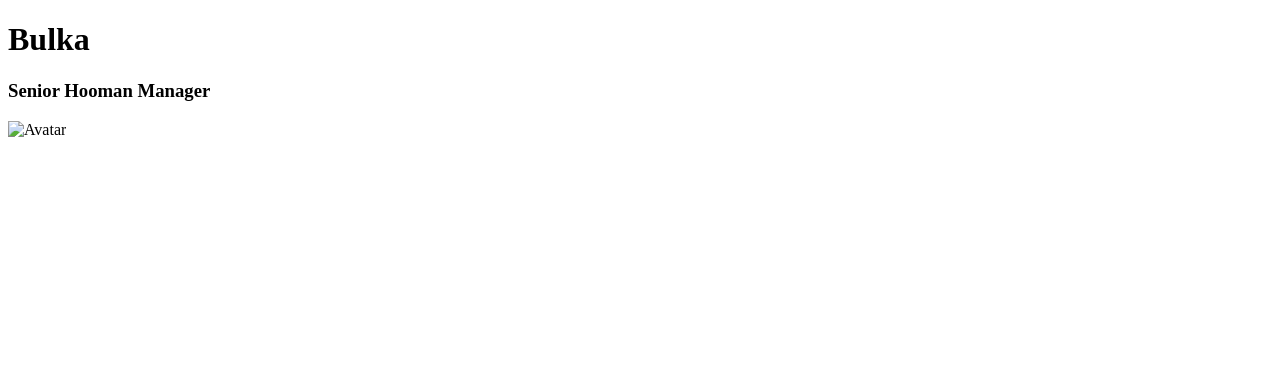
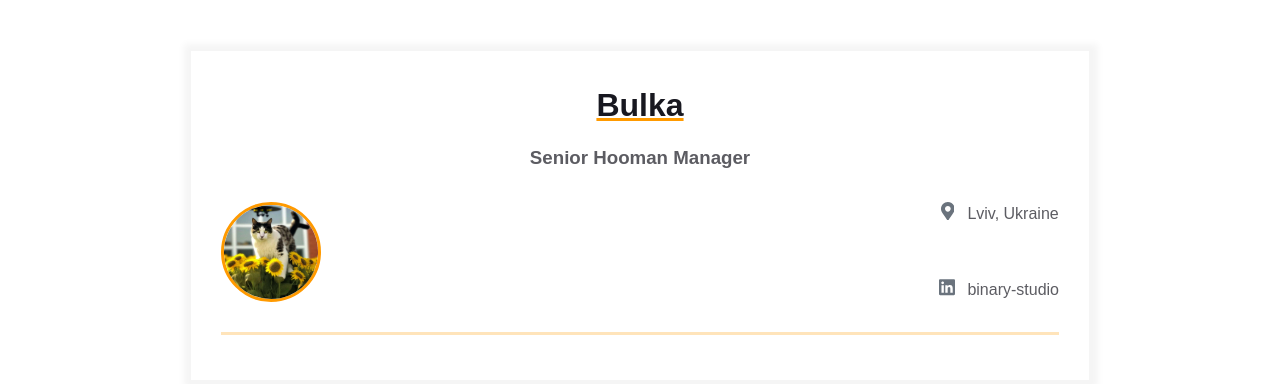
Before and after one commit to dcorzofernandez/homepage, a plain HTML site: page index.html in a window 1280 px wide. Drawn offline with Linux system fonts and the light colour scheme.

Commit message:
Added information items and bulka picture

```diff
--- a/index.html
+++ b/index.html
@@ -4,7 +4,7 @@
     <meta charset="UTF-8" />
     <meta name="viewport" content="width=device-width, initial-scale=1" />
     <title>Résumé</title>
-    <link rel="stylesheet" href="styles.css" />
+    <link rel="stylesheet" href="style.css" />
   </head>
   <body>
     <main>
@@ -15,13 +15,43 @@
             <h3 class="contact-info__sub-header">Senior Hooman Manager</h3>
 
             <div class="contact_info_container fh">
-              <div class="contact-info__block"></div>
 
               <div class="contact-info__block contact-info__block--center">
-                <img class="contact-info__avatar" src="assets/avatar.png" alt="Avatar" />
+                <img class="contact-info__avatar" src="assets/bulka.jpg" alt="Bulka" />
               </div>
 
-              <div class="contact-info__block"></div>
+              <div class="contact-info__block">
+                <a href="" rel="author" class="contact-info__item">
+                  <div class="contact-info__item-icon-wrapper">
+                    <svg class="contact-info__item-icon" xmlns="http://www.w3.org/2000/svg" viewBox="0 0 384 512">
+                      <path
+                        d="M172.268 501.67C26.97 291.031 0 269.413 0 192 0 85.961 85.961 0
+                        192 0s192 85.961 192 192c0 77.413-26.97 99.031-172.268 309.67-9.535
+                        13.774-29.93 13.773-39.464 0zM192 272c44.183 0 80-35.817
+                        80-80s-35.817-80-80-80-80 35.817-80 80 35.817 80 80 80z"
+                      ></path>
+                    </svg>
+                  </div>
+                  <span>Lviv, Ukraine</span>
+                </a>
+                <a href="https://ua.linkedin.com/company/binary-studio_241166" rel="author" class="contact-info__item">
+                  <div class="contact-info__item-icon-wrapper">
+                    <svg class="contact-info__item-icon" xmlns="http://www.w3.org/2000/svg" viewBox="0 0 448 512">
+                      <path
+                        d="M416 32H31.9C14.3 32 0 46.5 0 64.3v383.4C0 465.5 14.3 480 31.9
+                        480H416c17.6 0 32-14.5 32-32.3V64.3c0-17.8-14.4-32.3-32-32.3zM135.4
+                        416H69V202.2h66.5V416zm-33.2-243c-21.3 0-38.5-17.3-38.5-38.5S80.9
+                        96 102.2 96c21.2 0 38.5 17.3 38.5 38.5 0 21.3-17.2 38.5-38.5
+                        38.5zm282.1 243h-66.4V312c0-24.8-.5-56.7-34.5-56.7-34.6 0-39.9
+                        27-39.9 54.9V416h-66.4V202.2h63.7v29.2h.9c8.9-16.8 30.6-34.5
+                        62.9-34.5 67.2 0 79.7 44.3 79.7 101.9V416z"
+                      ></path>
+                    </svg>
+                  </div>
+                  <span>binary-studio</span>
+                </a>
+              </div>
+
             </div>
           </div>
         </div>
```
Also changed, not shown: assets/bulka.jpg (added).
